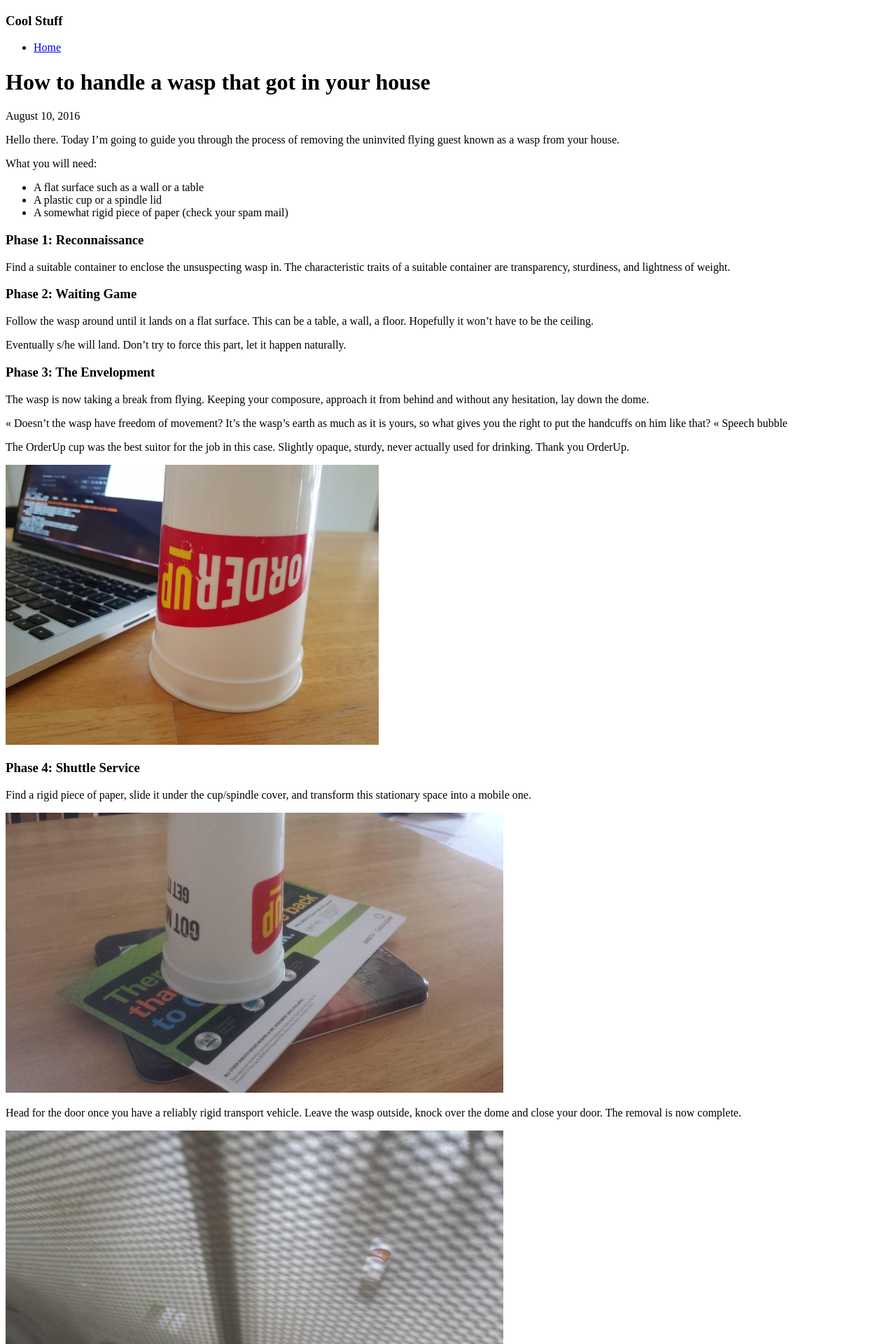
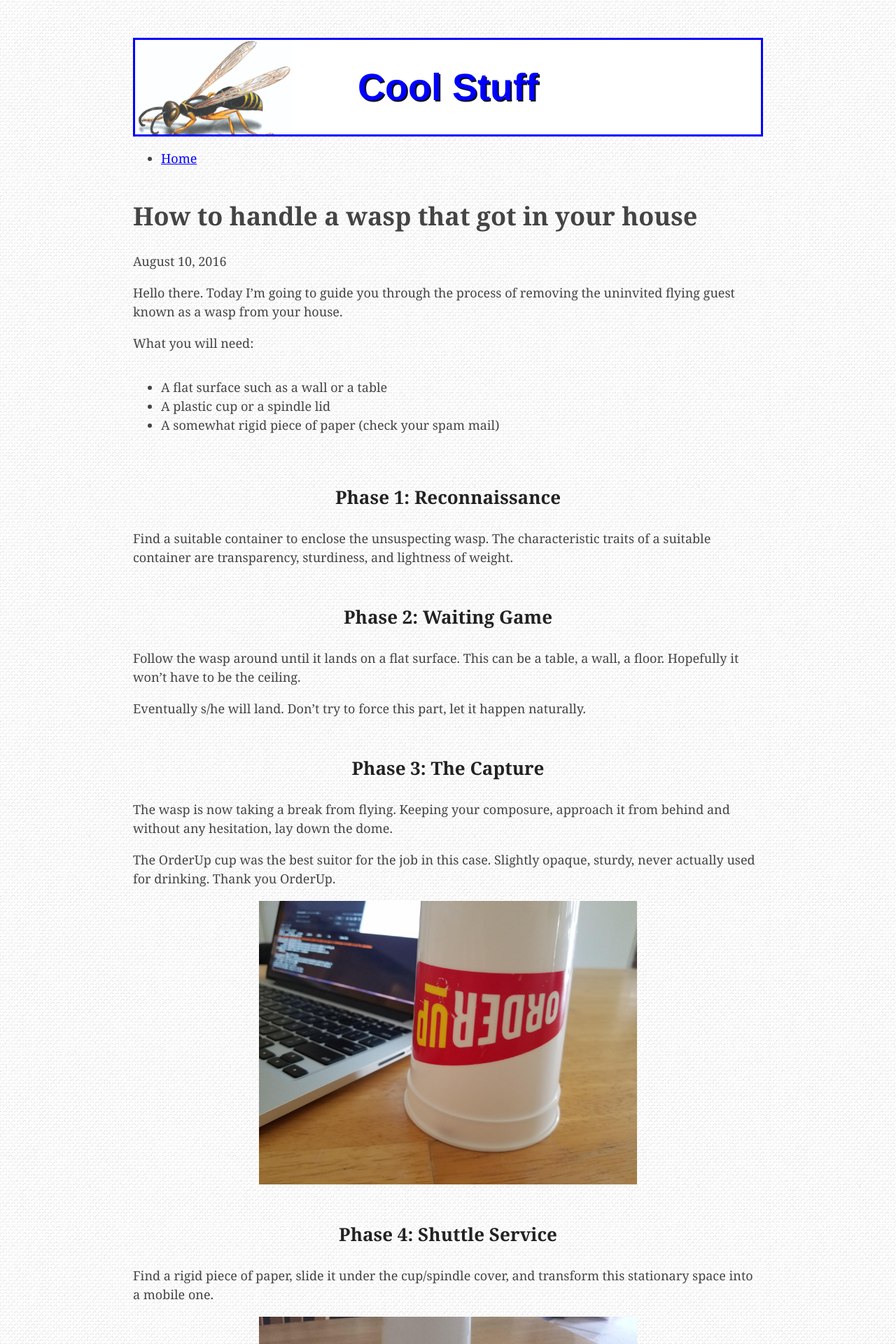
Before and after one commit to kctrlv/kctrlv.github.io, a Jekyll site: the page built from _posts/2016-08-10-how-to-handle.md, in a window 1280 px wide. Shown: the top 1920 px of the page at 70% size. Built offline with Jekyll 4.4.1, drawn with Linux system fonts in a browser that asks for light colours.

Commit message:
added some style

```diff
--- a/_includes/header.html
+++ b/_includes/header.html
@@ -6,7 +6,7 @@
   <link href="/css/styles.css" rel="stylesheet">
 </head>
 <body>
-  <h3>{{ site.title }}</h3>
+  <h3 id='title'>{{ site.title }}</h3>
   <div>
     <ul>
       <li><a href="/">Home</a></li>
--- a/_posts/2015-11-21-my-first-post.md
+++ b/_posts/2016-08-10-how-to-handle.md
@@ -14,7 +14,7 @@ What you will need:
 
 ### Phase 1: Reconnaissance
 
-Find a suitable container to enclose the unsuspecting wasp in. The characteristic traits of a suitable container are transparency, sturdiness, and lightness of weight.
+Find a suitable container to enclose the unsuspecting wasp. The characteristic traits of a suitable container are transparency, sturdiness, and lightness of weight.
 
 ### Phase 2: Waiting Game
 
@@ -22,11 +22,9 @@ Follow the wasp around until it lands on a flat surface. This can be a table, a
 
 Eventually s/he will land. Don't try to force this part, let it happen naturally.
 
-### Phase 3: The Envelopment
+### Phase 3: The Capture
 
 The wasp is now taking a break from flying. Keeping your composure, approach it from behind and without any hesitation, lay down the dome.
-
-<< Doesn't the wasp have freedom of movement? It's the wasp's earth as much as it is yours, so what gives you the right to put the handcuffs on him like that? << Speech bubble
 
 The OrderUp cup was the best suitor for the job in this case. Slightly opaque, sturdy, never actually used for drinking. Thank you OrderUp.
 
--- a/css/styles.css
+++ b/css/styles.css
@@ -1,3 +1,55 @@
+body {
+  color: #444;
+  line-height: 1.5;
+  margin: 0 auto;
+  max-width: 50em;
+  padding: 3em;
+  background-image: url("/images/white-tex.jpg");
+  font-family: "Georgia", sans-serif;
+  font-size: 18px;
+}
+
 img {
-  height: 400px;
+  width: 30em;
+  margin: auto;
+  max-width: 100%;
+  display: block;
+  vertical-align: top;
 }
+
+h3 {
+  color: #222;
+  margin-top: 1em;
+  padding-top: 1em;
+  text-align: center;
+  font-size: 26px;
+
+}
+
+a:link {
+  color: blue;
+}
+
+a:visited {
+  color: purple;
+}
+
+#title {
+  background-color: white;
+  text-shadow: 2px 2px #111;
+  background-size: 25%;
+  margin: auto;
+  background-repeat: no-repeat;
+  background-image: url("/images/wasp-bg.jpg");
+  font-family: "Helvetica";
+  font-size: 3em;
+  text-align: center;
+  border: solid;
+  padding: .5em;
+  color: blue;
+}
+
+ul {
+  display: inline-block;
+
+}
```
Also changed, not shown: images/wasp-bg.jpg (added), images/white-tex.jpg (added), 6 other files.
